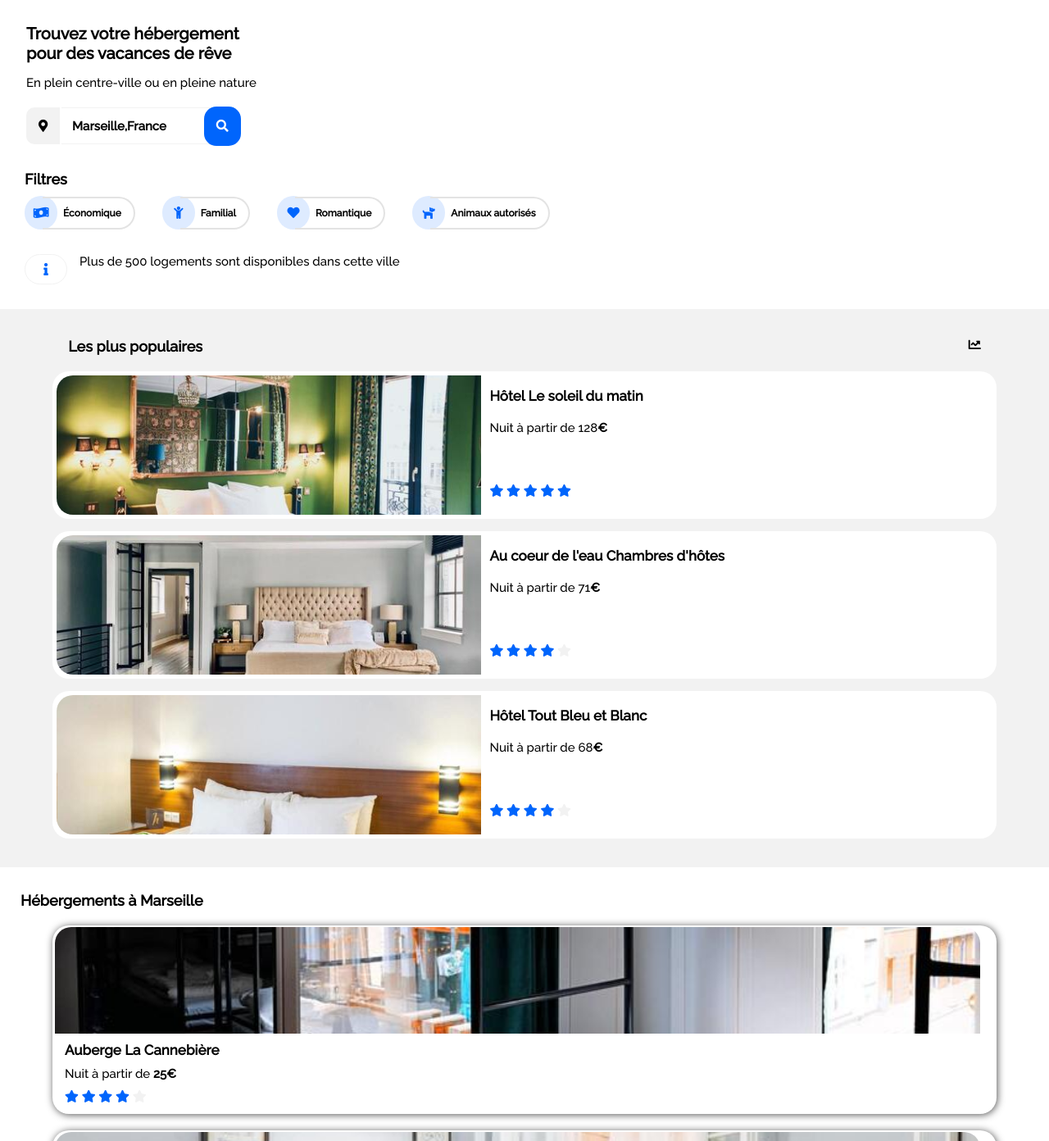
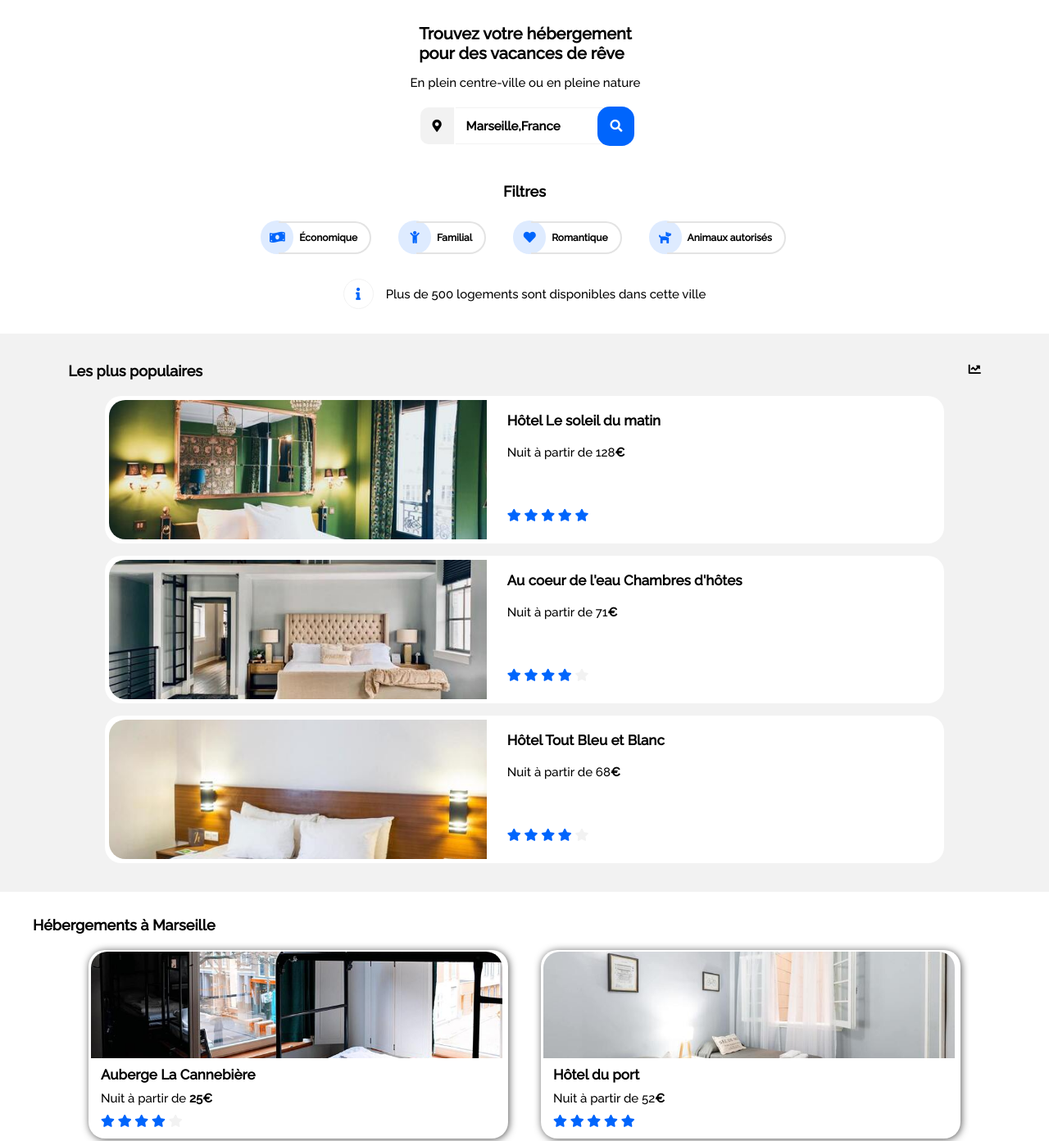
Before and after one commit to BaptisteBocquel/BaptisteBocquel_2_25022021, a plain HTML site: page index.html in a window 1280 px wide. Shown: the part 140-1532 px from the top of the page at 82% size. Drawn offline with Linux system fonts and the light colour scheme.

Commit message:
CSS PARTIE TABLETTE

```diff
--- a/index.html
+++ b/index.html
@@ -336,9 +336,9 @@
                         <h3>Îles du Frioul</h3>
                     </a>
                 </div>
-            </div>
 
-            <div id="fenetre_activite">
+
+
                 <div class="choix_activite">
                     <a href="#">
                         <div class="image_activite calanques">
--- a/style.css
+++ b/style.css
@@ -554,5 +554,86 @@ footer p{
 
 @media screen and (min-width: 600px){
 
+/*PARTIE RECHERCHER */
+
+#recherche{
+    display: flex;
+    flex-direction: column;
+    align-items: center;
 
 }
+
+#recherche form{
+    margin-left: 120px;
+}
+
+/* PARTIE FILTRES */
+
+#filtre h2{
+    text-align: center;
+    margin-bottom: 15px;
+    margin-top : 45px;
+}
+
+#choix_filtre{
+    margin-left : 30px;
+    justify-content: center;
+}
+
+/* INFOS LOGEMENTS DISPONIBLES */
+
+#info{
+    justify-content : center;
+    align-items: center;
+}
+
+#info-logo
+{
+    width: 35px;
+}
+
+/* SECTION LES PLUS POPULAIRES */
+
+#titre_populaire{
+    margin-left: 30px;
+    margin-right: 30px;
+}
+
+.choix_populaire{
+    width : 80%;
+}
+
+.image{
+    margin-right: 25px;
+}
+
+/* SECTION HEBERGEMENTS */
+
+#hebergements h2{
+    margin-left: 40px;
+}
+.choix_hebergement{
+
+    width: 40%;
+    margin-right: 20px;
+    margin-left: 20px;
+}
+
+#fenetre_hebergement{
+    flex-direction:row;
+    flex-wrap: wrap;
+    justify-content:center;
+}
+
+/* SECTION ACTIVITE */
+
+.choix_activite h3{
+    text-align:center;
+}
+
+/* SECTION FOOTER */
+
+footer{
+    text-align:center;
+}
+}
```
